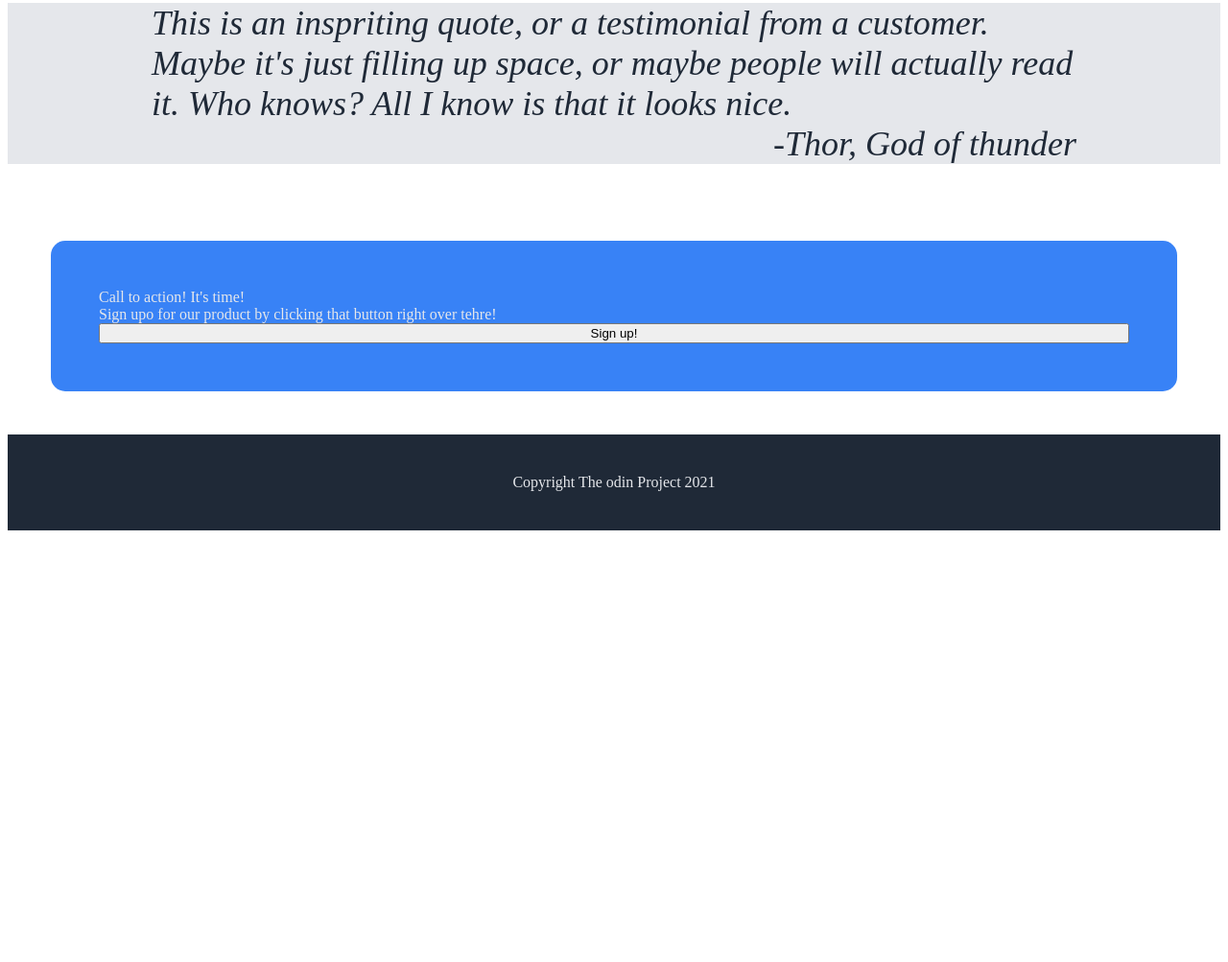
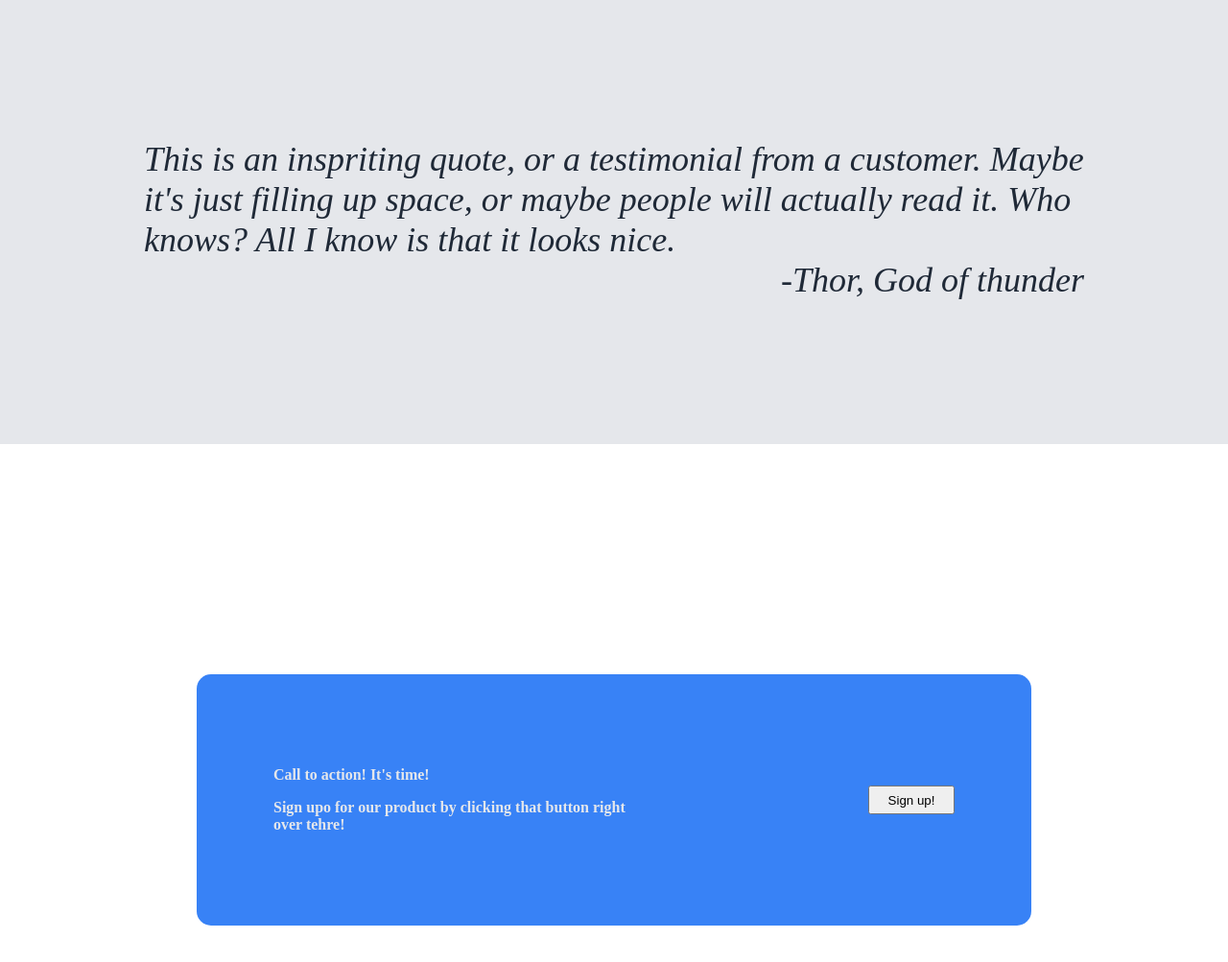
Before and after one commit to gabrimelo/Landing-Page, a plain HTML site: page index.html in a window 1280 px wide. Shown: the part 1194-2197 px from the top of the page at 96% size. Before the commit the page ends 1755 px from the top, so only its background shows below. Drawn offline with Linux system fonts and the light colour scheme.

Commit message:
fixed semi botton footer with flex

```diff
--- a/index.html
+++ b/index.html
@@ -62,16 +62,23 @@
 
     <div class="main-footer">
 
-        <div>This is an inspriting quote, or a testimonial from a customer. Maybe it's just filling up space, or
+        <div class="main-footer-quote">This is an inspriting quote, or a testimonial from a customer. Maybe it's just filling up space, or
             maybe people will actually read it. Who knows? All I know is that it looks nice.</div>
         <div class="main-footer-god">-Thor, God of thunder</div>
     </div>
 
     <div class="end-main-footer">
-        <div>Call to action! It's time!</div>
-        <div>Sign upo for our product by clicking that button right over tehre!</div>
-        <button>Sign up!</button>
+
+        <div class="end-main-footer-text">
+        <p class="call-to-action">Call to action! It's time!</p>
+        <p>Sign upo for our product by clicking that button right over tehre!</p>
     </div>
+    <div class="div-button">
+        <button class="button-footer">Sign up!</button>
+    </div>
+
+    </div>
+
 
     <div class="footer">Copyright The odin Project 2021
 
--- a/style.css
+++ b/style.css
@@ -1,6 +1,8 @@
 body {
     display       : flex;
     flex-direction: column;
+    margin        : 0px;
+    padding       : 0p;
 }
 
 .header {
@@ -103,6 +105,7 @@ body {
     flex-direction  : column;
     padding-left    : 150px;
     padding-right   : 150px;
+    padding         : 150px;
     align-items     : flex-end;
     background-color: #E5E7EB;
     font-size       : 36px;
@@ -110,26 +113,44 @@ body {
     color           : #1F2937;
 }
 
+
+
+.main-footer-quote {
+    font-weight: lighter;
+}
+
 .footer {
     display         : flex;
     justify-content : center;
     background-color: #1F2937;
     color           : #E5E7EB;
-    height          : 100px;
+    min-height      : 100px;
     align-items     : center;
 }
 
 
-.end-main-footer{
-background-color: #3882F6;
-display: flex;
-flex-direction: column;
-padding: 50px;
-margin: 45px;
-border-radius: 15px;
-color: #E5E7EB;
+.end-main-footer {
+    background-color: #3882F6;
+    display         : flex;
+    flex-direction  : row;
+    padding         : 80px;
+    margin          : 205px;
+    border-radius   : 15px;
+    color           : #E5E7EB;
 }
 
-.call-to-action{
+.div-button {
+    display       : flex;
+    align-self    : center;
+    width: 55%;
+    justify-content: flex-end;
+}
+
+.button-footer {
+    height: 30px;
+    width : 90px;
+}
+
+.end-main-footer-text{
     font-weight: bold;
 }
```
